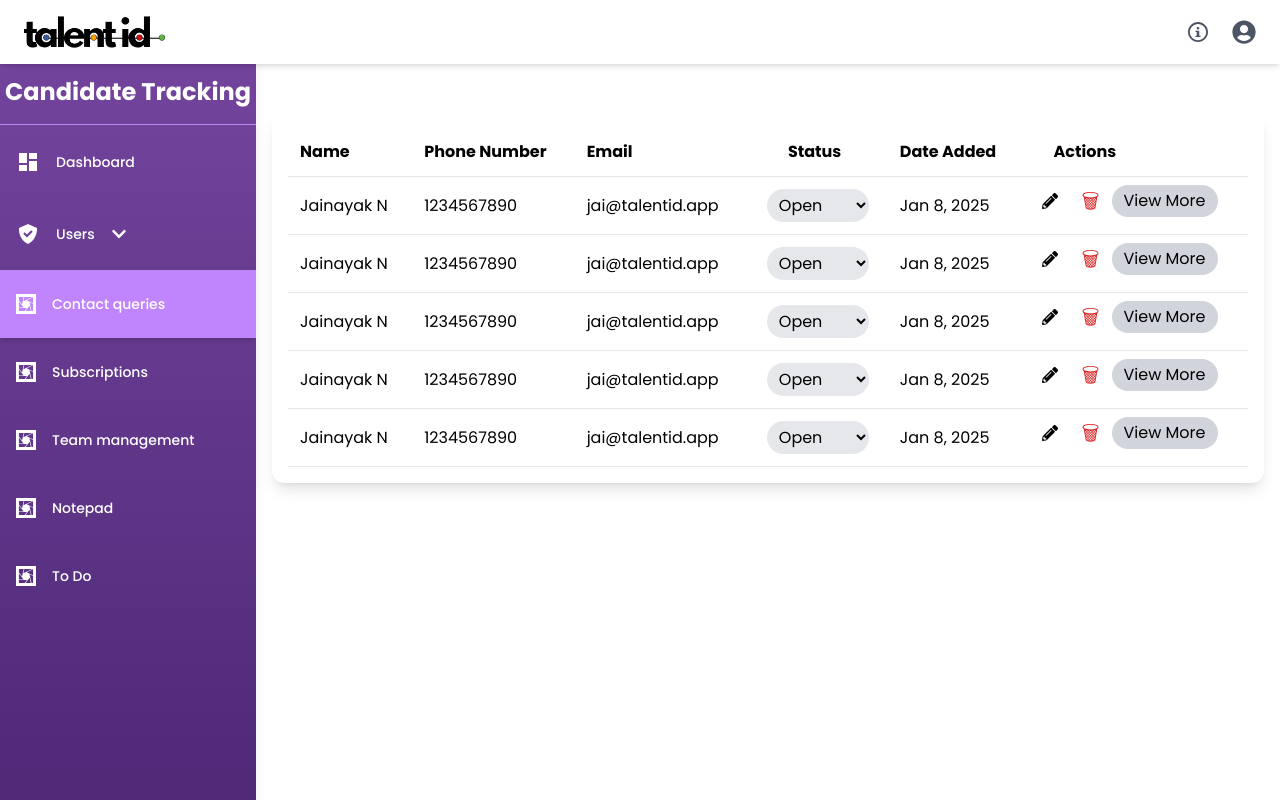
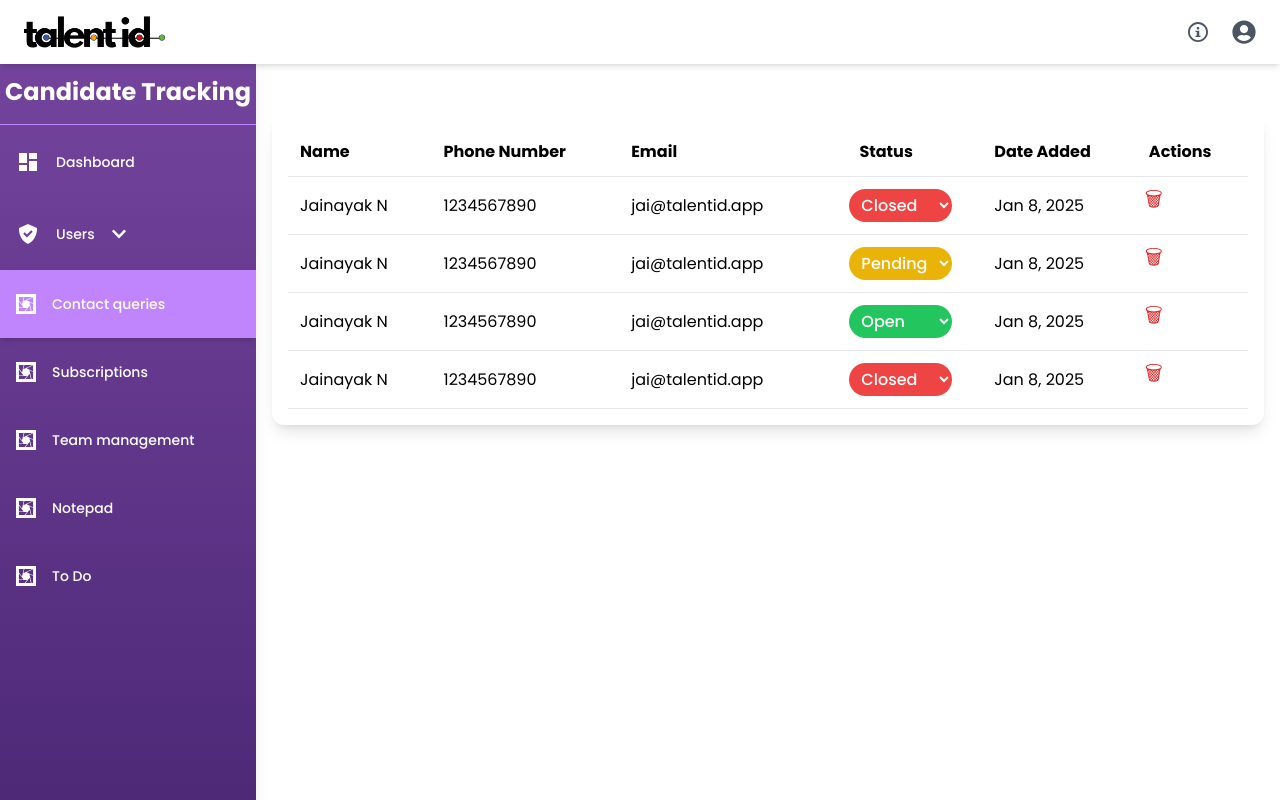
Before and after one commit to Talentid15/admin-frontend-v2, a React (Vite) app: page /contact in a window 1280 px wide. Built offline with nearby package versions, Linux system fonts and the light colour scheme.

Commit message:
fix bugs

```diff
--- a/src/App.jsx
+++ b/src/App.jsx
@@ -11,6 +11,7 @@ import ToDo from "./pages/ToDo/ToDo";
 import Notepad from "./pages/Notepad/Notepad";
 import User_M from "./pages/User_Management/User_M";
 import Contact from "./pages/Contact/Contact";
+import Candidates from "./pages/Users/Candidates";
 
 function App() {
   return (
@@ -20,6 +21,7 @@ function App() {
           <Route path="/" element={<Login />}>
             <Route path="/dashboard" element={<DashBoard />} />
             <Route path="/users" element={<Users />} />
+            <Route path="/candidates" element={<Candidates />} />
             <Route path="/contact" element={<Contact />} />
             <Route path="/subscriptions" element={<Subscriptions />} />
             <Route path="/todo" element={<ToDo />} />
--- a/src/pages/Contact/Contact.jsx
+++ b/src/pages/Contact/Contact.jsx
@@ -1,6 +1,5 @@
 import React, { useState } from "react";
 import AddUserModal from "/src/components/settings/AddUserModal.jsx"; // Import the modal
-import { FaPencilAlt } from "react-icons/fa";
 
 const UserManagement = () => {
   const [isModalOpen, setIsModalOpen] = useState(false);
@@ -10,7 +9,7 @@ const UserManagement = () => {
       name: "Jainayak N",
       phone: "1234567890",
       email: "jai@talentid.app",
-      role: "Admin",
+      status: "closed",
       date: "Jan 8, 2025",
     },
     {
@@ -18,7 +17,7 @@ const UserManagement = () => {
       name: "Jainayak N",
       phone: "1234567890",
       email: "jai@talentid.app",
-      role: "Admin",
+      status: "pending",
       date: "Jan 8, 2025",
     },
     {
@@ -26,7 +25,7 @@ const UserManagement = () => {
       name: "Jainayak N",
       phone: "1234567890",
       email: "jai@talentid.app",
-      role: true,
+      status: "open",
       date: "Jan 8, 2025",
     },
     {
@@ -34,131 +33,144 @@ const UserManagement = () => {
       name: "Jainayak N",
       phone: "1234567890",
       email: "jai@talentid.app",
-      role: true,
-      date: "Jan 8, 2025",
-    },
-    {
-      id: 5,
-      name: "Jainayak N",
-      phone: "1234567890",
-      email: "jai@talentid.app",
-      role: true,
+      status: "closed",
       date: "Jan 8, 2025",
     },
   ]);
 
-  const [formData, setFormData] = useState({
-    firstName: "",
-    lastName: "",
-    email: "",
-    role: true,
-  });
+  const [editingUser, setEditingUser] = useState(null);
+  const [editedValue, setEditedValue] = useState("");
 
-  // Handle input change
-  const handleChange = (e) => {
-    setFormData({ ...formData, [e.target.name]: e.target.value });
+  const handleDoubleClick = (id, field, value) => {
+    setEditingUser({ id, field });
+    setEditedValue(value);
   };
 
-  // Handle adding user
-  const handleSave = () => {
-    if (!formData.firstName || !formData.lastName || !formData.email) return;
-
-    const newUser = {
-      id: users.length + 1,
-      name: `${formData.firstName} ${formData.lastName}`,
-      email: formData.email,
-      role: formData.role,
-      date: new Date().toDateString(),
-    };
-
-    setUsers([...users, newUser]); // Add new user to table
-    setIsModalOpen(false); // Close modal
-    setFormData({ firstName: "", lastName: "", email: "", role: true }); // Reset form
+  const handleStatusChange = (id, newStatus) => {
+    setUsers((prevUsers) =>
+      prevUsers.map((user) =>
+        user.id === id ? { ...user, status: newStatus } : user
+      )
+    );
   };
 
-  // Handle user deletion
+  const handleChange = (e) => {
+    setEditedValue(e.target.value);
+  };
+
+  const handleBlurOrEnter = (id, field) => {
+    setUsers((prevUsers) =>
+      prevUsers.map((user) =>
+        user.id === id ? { ...user, [field]: editedValue } : user
+      )
+    );
+    setEditingUser(null);
+  };
+
   const handleDelete = (id) => {
     setUsers(users.filter((user) => user.id !== id));
   };
 
-
   return (
     <div className="w-full max-w-5xl mx-auto mt-10 p-4 bg-white rounded-xl shadow-lg">
-      {/* <div className="flex justify-end items-end mb-4">
-        <button
-          onClick={() => setIsModalOpen(true)}
-          className="bg-gray-200 hover:bg-gray-300 text-black font-medium px-4 py-2 rounded-full"
-        >
-          Add users +
-        </button>
-      </div> */}
-
       <div className="overflow-x-auto hidden md:block">
         <table className="w-full bg-white rounded-lg">
           <thead>
-            <tr className="border-b ">
+            <tr className="border-b">
               <th className="p-3 text-left">Name</th>
               <th className="p-3 text-left">Phone Number</th>
               <th className="p-3 text-left">Email</th>
               <th className="p-3 text-left pl-10">Status</th>
               <th className="p-3 text-left">Date Added</th>
-              <th className="p-3 text-left pl-8">Actions</th>
+              <th className="p-3 text-left">Actions</th>
             </tr>
           </thead>
           <tbody>
             {users.map((user) => (
               <tr key={user.id} className="border-b">
-                <td className="p-3">{user.name}</td>
-                <td className="p-3">{user.phone}</td>
-                <td className="p-3">{user.email}</td>
+                <td
+                  className="p-3 cursor-pointer"
+                  onDoubleClick={() => handleDoubleClick(user.id, "name", user.name)}
+                >
+                  {editingUser?.id === user.id && editingUser.field === "name" ? (
+                    <input
+                      type="text"
+                      value={editedValue}
+                      onChange={handleChange}
+                      onBlur={() => handleBlurOrEnter(user.id, "name")}
+                      onKeyDown={(e) => e.key === "Enter" && handleBlurOrEnter(user.id, "name")}
+                      autoFocus
+                      className="border rounded px-2 py-1"
+                    />
+                  ) : (
+                    user.name
+                  )}
+                </td>
+                <td
+                  className="p-3 cursor-pointer"
+                  onDoubleClick={() => handleDoubleClick(user.id, "phone", user.phone)}
+                >
+                  {editingUser?.id === user.id && editingUser.field === "phone" ? (
+                    <input
+                      type="text"
+                      value={editedValue}
+                      onChange={handleChange}
+                      onBlur={() => handleBlurOrEnter(user.id, "phone")}
+                      onKeyDown={(e) => e.key === "Enter" && handleBlurOrEnter(user.id, "phone")}
+                      autoFocus
+                      className="border rounded px-2 py-1"
+                    />
+                  ) : (
+                    user.phone
+                  )}
+                </td>
+                <td
+                  className="p-3 cursor-pointer"
+                  onDoubleClick={() => handleDoubleClick(user.id, "email", user.email)}
+                >
+                  {editingUser?.id === user.id && editingUser.field === "email" ? (
+                    <input
+                      type="text"
+                      value={editedValue}
+                      onChange={handleChange}
+                      onBlur={() => handleBlurOrEnter(user.id, "email")}
+                      onKeyDown={(e) => e.key === "Enter" && handleBlurOrEnter(user.id, "email")}
+                      autoFocus
+                      className="border rounded px-2 py-1"
+                    />
+                  ) : (
+                    user.email
+                  )}
+                </td>
                 <td className="p-3 text-center">
                   <select
                     value={user.status}
                     onChange={(e) => handleStatusChange(user.id, e.target.value)}
-                    className="bg-gray-200 rounded-full px-2 py-1"
+                    className={`rounded-full px-2 py-1 text-white font-medium
+                      ${user.status === "open" ? "bg-green-500" : ""}
+                      ${user.status === "pending" ? "bg-yellow-500" : ""}
+                      ${user.status === "closed" ? "bg-red-500" : ""}
+                    `}
                   >
-                    <option value="open">Open</option>
-                    <option value="pending">Pending</option>
-                    <option value="closed">Closed</option>
+                    <option value="open" className="text-black">Open</option>
+                    <option value="pending" className="text-black">Pending</option>
+                    <option value="closed" className="text-black">Closed</option>
                   </select>
                 </td>
+
                 <td className="p-3">{user.date}</td>
                 <td className="p-2 flex items-center space-x-3">
-                  <button className="bg-white px-3 py-1 rounded-full"><FaPencilAlt /></button>
                   <button onClick={() => handleDelete(user.id)} className="text-red-600 text-xl">🗑</button>
-                  <button className="bg-gray-300 px-3 py-1 rounded-full">View More</button>
                 </td>
               </tr>
             ))}
           </tbody>
         </table>
       </div>
-      <div className="block md:hidden">
-        {users.map((user) => (
-          <div key={user.id} className="mb-4 p-4 border rounded-lg shadow-md bg-gray-50">
-            <p className="font-semibold text-lg">{user.name}</p>
-            <p className="text-gray-600">{user.email}</p>
-            <p className="text-gray-500">
-              <span className="px-2 py-1 bg-gray-200 rounded-full">{user.role}</span>
-            </p>
-            <p className="text-sm text-gray-400">{user.date}</p>
-            <div className="mt-2 flex space-x-2">
-              <button className="bg-gray-300 px-3 py-1 rounded-full">Edit</button>
-              <button onClick={() => handleDelete(user.id)} className="text-red-600">🗑</button>
-              <button className="bg-gray-300 px-3 py-1 rounded-full">View More</button>
-            </div>
-
-          </div>
-        ))}
-      </div>
-
       {/* Add User Modal */}
       <AddUserModal
         isOpen={isModalOpen}
         onClose={() => setIsModalOpen(false)}
-        onSave={handleSave}
-        formData={formData}
-        handleChange={handleChange}
       />
     </div>
   );
--- a/src/pages/Subscriptions/Subscriptions.jsx
+++ b/src/pages/Subscriptions/Subscriptions.jsx
@@ -1,89 +1,47 @@
 import React, { useState } from "react";
-import { FaPencilAlt, FaSearch } from "react-icons/fa";
+import { FaSearch } from "react-icons/fa";
 
 const UserManagement = () => {
   const [users, setUsers] = useState([
-    {
-      id: 1,
-      name: "Jainayak N",
-      phone: "1234567890",
-      email: "jai@talentid.app",
-      role: "Enterprise",
-      date: "Jan 8, 2025",
-    },
-    {
-      id: 2,
-      name: "Jainayak N",
-      phone: "1234567890",
-      email: "jai@talentid.app",
-      role: "Scale",
-      date: "Jan 8, 2025",
-    },
-    {
-      id: 3,
-      name: "Jainayak N",
-      phone: "1234567890",
-      email: "jai@talentid.app",
-      role: "Starter",
-      date: "Jan 8, 2025",
-    },
-    {
-      id: 4,
-      name: "Jainayak N",
-      phone: "1234567890",
-      email: "jai@talentid.app",
-      role: "Enterprise",
-      date: "Jan 8, 2025",
-    },
-    {
-      id: 5,
-      name: "Jainayak N",
-      phone: "1234567890",
-      email: "jai@talentid.app",
-      role: "Scale",
-      date: "Jan 8, 2025",
-    },
+    { id: 1, name: "Jainayak N", phone: "1234567890", email: "jai@talentid.app", role: "Enterprise", date: "Jan 8, 2025" },
+    { id: 2, name: "Jainayak N", phone: "1234567890", email: "jai@talentid.app", role: "Scale", date: "Jan 8, 2025" },
+    { id: 3, name: "Jainayak N", phone: "1234567890", email: "jai@talentid.app", role: "Starter", date: "Jan 8, 2025" },
+    { id: 4, name: "Jainayak N", phone: "1234567890", email: "jai@talentid.app", role: "Enterprise", date: "Jan 8, 2025" },
+    { id: 5, name: "Jainayak N", phone: "1234567890", email: "jai@talentid.app", role: "Scale", date: "Jan 8, 2025" },
   ]);
 
-  const [formData, setFormData] = useState({
-    firstName: "",
-    lastName: "",
-    email: "",
-    role: true,
-  });
+  const [searchTerm, setSearchTerm] = useState("");
+  const [editing, setEditing] = useState(null);
+  const [editValue, setEditValue] = useState("");
 
-  const [searchTerm, setSearchTerm] = useState("");
+  // Handle search
+  const handleSearch = (e) => setSearchTerm(e.target.value);
+
+  // Handle double-click to start editing
+  const handleDoubleClick = (id, field, value) => {
+    setEditing({ id, field });
+    setEditValue(value);
+  };
 
   // Handle input change
-  const handleChange = (e) => {
-    setFormData({ ...formData, [e.target.name]: e.target.value });
-  };
+  const handleChange = (e) => setEditValue(e.target.value);
 
-  // Handle adding user
+  // Handle saving on enter or blur
   const handleSave = () => {
-    if (!formData.firstName || !formData.lastName || !formData.email) return;
+    if (!editing) return;
 
-    const newUser = {
-      id: users.length + 1,
-      name: `${formData.firstName} ${formData.lastName}`,
-      email: formData.email,
-      role: formData.role,
-      date: new Date().toDateString(),
-    };
+    setUsers((prevUsers) =>
+      prevUsers.map((user) =>
+        user.id === editing.id ? { ...user, [editing.field]: editValue } : user
+      )
+    );
 
-    setUsers([...users, newUser]); // Add new user to table
-    setFormData({ firstName: "", lastName: "", email: "", role: true }); // Reset form
+    setEditing(null);
+    setEditValue("");
   };
 
   // Handle user deletion
-  const handleDelete = (id) => {
-    setUsers(users.filter((user) => user.id !== id));
-  };
-
-  // Handle search
-  const handleSearch = (e) => {
-    setSearchTerm(e.target.value);
-  };
+  const handleDelete = (id) => setUsers(users.filter((user) => user.id !== id));
 
   // Filter users based on search term
   const filteredUsers = users.filter((user) =>
@@ -92,20 +50,21 @@ const UserManagement = () => {
 
   return (
     <div className="w-full max-w-5xl mx-auto mt-10 p-4 bg-white rounded-xl shadow-lg">
+      {/* Search Bar */}
       <div className="flex justify-end items-center mb-4">
-
-        <div className="relative ">
+        <div className="relative">
           <input
             type="text"
-            placeholder="Search "
+            placeholder="Search"
             value={searchTerm}
             onChange={handleSearch}
-            className="pl-10 pr-4 py-2 border-b rounded-lg "
+            className="pl-10 pr-4 py-2 border-b rounded-lg"
           />
           <FaSearch className="absolute left-3 top-3 text-gray-400" />
         </div>
       </div>
 
+      {/* Table */}
       <div className="overflow-x-auto hidden md:block">
         <table className="w-full bg-white rounded-lg">
           <thead>
@@ -113,7 +72,7 @@ const UserManagement = () => {
               <th className="p-3 text-left">Name</th>
               <th className="p-3 text-left">Phone Number</th>
               <th className="p-3 text-left">Email</th>
-              <th className="p-3 text-left pl-10">Status</th>
+              <th className="p-3 text-left pl-10">Role</th>
               <th className="p-3 text-left">Date Added</th>
               <th className="p-3 text-left pl-8">Actions</th>
             </tr>
@@ -121,59 +80,101 @@ const UserManagement = () => {
           <tbody>
             {filteredUsers.map((user) => (
               <tr key={user.id} className="border-b">
-                <td className="p-3">{user.name}</td>
-                <td className="p-3">{user.phone}</td>
-                <td className="p-3">{user.email}</td>
-                <td className="p-3 text-center">{user.role}</td>
+                {/* Editable Name */}
+                <td
+                  className="p-3 cursor-pointer"
+                  onDoubleClick={() => handleDoubleClick(user.id, "name", user.name)}
+                >
+                  {editing?.id === user.id && editing?.field === "name" ? (
+                    <input
+                      type="text"
+                      value={editValue}
+                      onChange={handleChange}
+                      onBlur={handleSave}
+                      onKeyDown={(e) => e.key === "Enter" && handleSave()}
+                      autoFocus
+                      className="border rounded px-2 py-1 w-full"
+                    />
+                  ) : (
+                    user.name
+                  )}
+                </td>
+
+                {/* Editable Phone */}
+                <td
+                  className="p-3 cursor-pointer"
+                  onDoubleClick={() => handleDoubleClick(user.id, "phone", user.phone)}
+                >
+                  {editing?.id === user.id && editing?.field === "phone" ? (
+                    <input
+                      type="text"
+                      value={editValue}
+                      onChange={handleChange}
+                      onBlur={handleSave}
+                      onKeyDown={(e) => e.key === "Enter" && handleSave()}
+                      autoFocus
+                      className="border rounded px-2 py-1 w-full"
+                    />
+                  ) : (
+                    user.phone
+                  )}
+                </td>
+
+                {/* Editable Email */}
+                <td
+                  className="p-3 cursor-pointer"
+                  onDoubleClick={() => handleDoubleClick(user.id, "email", user.email)}
+                >
+                  {editing?.id === user.id && editing?.field === "email" ? (
+                    <input
+                      type="text"
+                      value={editValue}
+                      onChange={handleChange}
+                      onBlur={handleSave}
+                      onKeyDown={(e) => e.key === "Enter" && handleSave()}
+                      autoFocus
+                      className="border rounded px-2 py-1 w-full"
+                    />
+                  ) : (
+                    user.email
+                  )}
+                </td>
+
+                {/* Editable Role */}
+                <td
+                  className="p-3 cursor-pointer text-center "
+                  onDoubleClick={() => handleDoubleClick(user.id, "role", user.role)}
+                >
+                  {editing?.id === user.id && editing?.field === "role" ? (
+                    <input
+                      type="text"
+                      value={editValue}
+                      onChange={handleChange}
+                      onBlur={handleSave}
+                      onKeyDown={(e) => e.key === "Enter" && handleSave()}
+                      autoFocus
+                      className="border rounded px-2 py-1 w-[50%]"
+                    />
+                  ) : (
+                    user.role
+                  )}
+                </td>
+
+                {/* Date */}
                 <td className="p-3">{user.date}</td>
+
+                {/* Actions */}
                 <td className="p-2 flex items-center space-x-3">
-                  <button className="bg-white px-3 py-1 rounded-full">
-                    <FaPencilAlt />
-                  </button>
-                  <button
-                    onClick={() => handleDelete(user.id)}
-                    className="text-red-600 text-xl"
-                  >
+                  <button onClick={() => handleDelete(user.id)} className="text-red-600 text-xl">
                     🗑
                   </button>
-                  <button className="bg-gray-300 px-3 py-1 rounded-full">
-                    View More
-                  </button>
+                  <button className="bg-gray-300 px-3 py-1 rounded-full">View More</button>
                 </td>
               </tr>
             ))}
           </tbody>
         </table>
       </div>
-      <div className="block md:hidden">
-        {filteredUsers.map((user) => (
-          <div
-            key={user.id}
-            className="mb-4 p-4 border rounded-lg shadow-md bg-gray-50"
-          >
-            <p className="font-semibold text-lg">{user.name}</p>
-            <p className="text-gray-600">{user.email}</p>
-            <p className="text-gray-500">
-              <span className="px-2 py-1 bg-gray-200 rounded-full">
-                {user.role}
-              </span>
-            </p>
-            <p className="text-sm text-gray-400">{user.date}</p>
-            <div className="mt-2 flex space-x-2">
-              <button className="bg-gray-300 px-3 py-1 rounded-full">Edit</button>
-              <button
-                onClick={() => handleDelete(user.id)}
-                className="text-red-600"
-              >
-                🗑
-              </button>
-              <button className="bg-gray-300 px-3 py-1 rounded-full">
-                View More
-              </button>
-            </div>
-          </div>
-        ))}
-      </div>
     </div>
   );
 };
--- /dev/null
+++ b/src/pages/Users/Candidates.jsx
@@ -0,0 +1,9 @@
+import React from 'react'
+
+const Candidates = () => {
+  return (
+    <div>Candidates</div>
+  )
+}
+
+export default Candidates
```
Also changed, not shown: src/components/Sidebar.jsx (+3 -10 lines), 1 other file (tests, documents, lock files or other folders).
